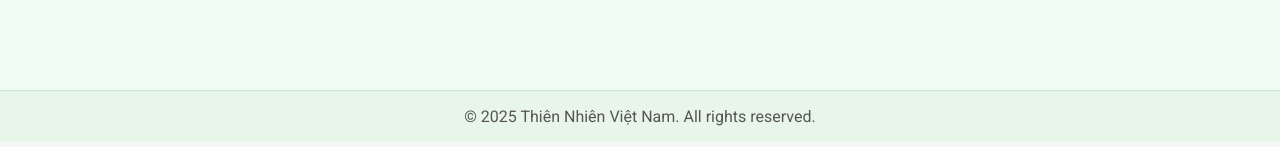
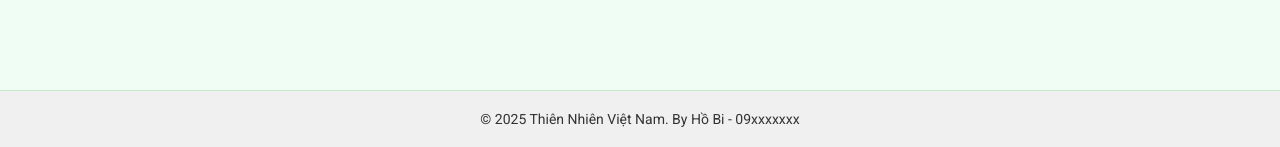
Before and after one commit to hieu2874/wedthiennhienvn, a Flask app: page /places in a window 1280 px wide. Shown: the part 840-987 px from the top of the page. Before the commit the page ends 966 px from the top, so only its background shows below. Run offline with Flask 3, Linux system fonts and the light colour scheme.

Commit message:
Sửa layout: gộp footer và cập nhật thông tin bản quyền

```diff
--- a/templates/layout.html
+++ b/templates/layout.html
@@ -146,8 +146,10 @@
     {% block content %}{% endblock %}
   </main>
 
-  <footer>
-    &copy; 2025 Thiên Nhiên Việt Nam. All rights reserved.
+
+   <footer style="text-align: center; padding: 20px; background-color: #f0f0f0; font-size: 14px; color: #333;">
+    © 2025 Thiên Nhiên Việt Nam. By Hồ Bi - 09xxxxxxx
   </footer>
 </body>
+</body>
 </html>
```
